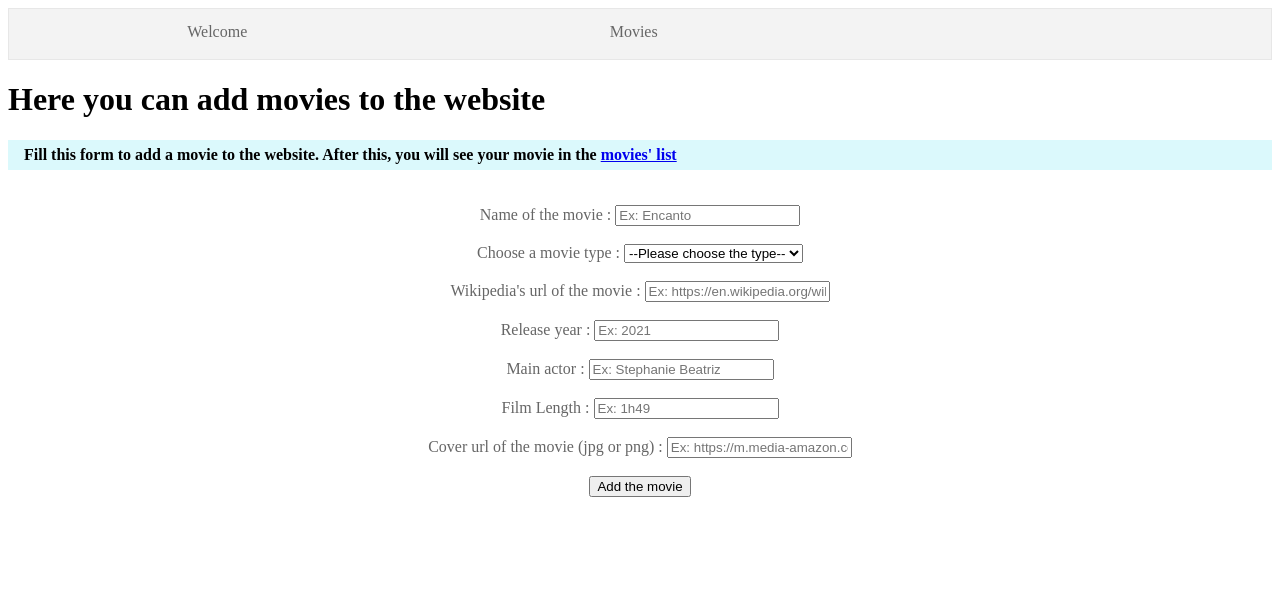
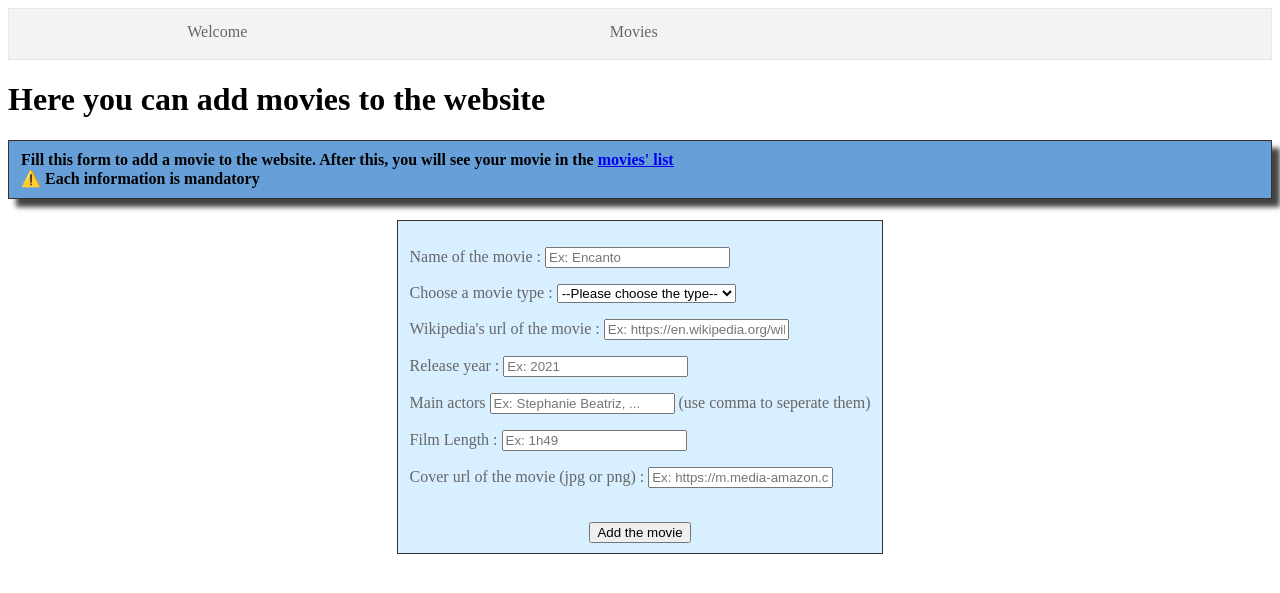
Before and after one commit to tmartial/Film_Web, a Flask app: template templates/add_movies.html in a window 1280 px wide. Shown: the top 593 px of the page. Run offline with Flask 2, Linux system fonts and the light colour scheme; the template is opened without the code that fills it, so the values that code supplies are empty.

Commit message:
mise en page

```diff
--- a/templates/add_movies.html
+++ b/templates/add_movies.html
@@ -1,19 +1,36 @@
 {% extends "base.html" %} {% block content %}
 <style>
+    .infobox {
+  width: available;
+  border: 1px solid #333;
+  box-shadow: 8px 8px 5px #444;
+  padding: 10px 12px;
+  background-color: #67a0d9
+}
+
+    .formbox {
+  margin-left: auto;
+  margin-right: auto;
+  width: fit-content;
+  border: 1px solid #333;
+  padding: 10px 12px;
+  background-color: #d8efff
+}
 
   </style>
   <h1>Here you can add movies to the website</h1>
-  <h4><div class="info"> Fill this form to add a movie to the website. After this, you will see your movie in the
+  <h4><div class="infobox"> Fill this form to add a movie to the website. After this, you will see your movie in the
     <a href="http://127.0.0.1:5000/movies"</a> movies' list </a>
+    <br>⚠️ Each information is mandatory
   </div></h4>
-  <form method="post" action="">
-    <div>
+  <form method="post" class="formbox" action="">
+    <div><p align="justify">
     <label>Name of the movie :</label>
     <input type="text" name="name_movie" id="add_movie_name" placeholder="Ex: Encanto" required />
-    </div>
+    </p></div>
 
-    <div>
-    <br><label>Choose a movie type :</label>
+    <div><p align="justify">
+    <label>Choose a movie type :</label>
     <select name="type" id="type-select">
         <option value="">--Please choose the type--</option>
         <option value="Action">Action</option>
@@ -28,32 +45,33 @@
         <option value="Science_fiction">Science fiction</option>
         <option value="Thriller">Thriller</option>
     </select>
-    </div>
+    </p>
 
-    <div>
-    <br><label>Wikipedia's url of the movie :</label>
-    <input type="text" name="url_wikipedia_movie" id="add_movie_wikipedia" placeholder="Ex: https://en.wikipedia.org/wiki/Encanto_(film) " required />
-    </div>
+    <div><p align="justify">
+    <label>Wikipedia's url of the movie :</label>
+    <input type="url" name="url_wikipedia_movie" id="add_movie_wikipedia" placeholder="Ex: https://en.wikipedia.org/wiki/Encanto_(film) " required />
+    </p></div>
 
-    <div>
-        <br><label>Release year :</label>
+    <div><p align="justify">
+        <label>Release year :</label>
         <input type="text" name="year_movie" id="add_movie_year" placeholder="Ex: 2021" required />
-    </div>
+    </p></div>
 
-    <div>
-        <br><label>Main actor :</label>
-        <input type="text" name="actor_movie" id="add_movie_actor" placeholder="Ex: Stephanie Beatriz" required />
-    </div>
+    <div><p align="justify">
+        <label>Main actors</label>
+        <input type="text" name="actor_movie" id="add_movie_actor" placeholder="Ex: Stephanie Beatriz, ..." required />
+        (use comma to seperate them)
+    </p></div>
 
-    <div>
-        <br><label>Film Length :</label>
+    <div><p align="justify">
+        <label>Film Length :</label>
         <input type="text" name="length_movie" id="add_movie_length" placeholder="Ex: 1h49" required />
-    </div>
+    </p></div>
 
-    <div>
-        <br><label>Cover url of the movie (jpg or png) :</label>
-        <input type="text" name="cover_movie" id="add_movie_cover" placeholder="Ex: https://m.media-amazon.com/images/I/61mP-+-eH2L.jpg " required />
-    </div>
+    <div><p align="justify">
+        <label>Cover url of the movie (jpg or png) :</label>
+        <input type="url" name="cover_movie" id="add_movie_cover" placeholder="Ex: https://m.media-amazon.com/images/I/61mP-+-eH2L.jpg " required />
+    </p></div>
 
     <br><input type="submit" value="Add the movie" />
     </form>
```
